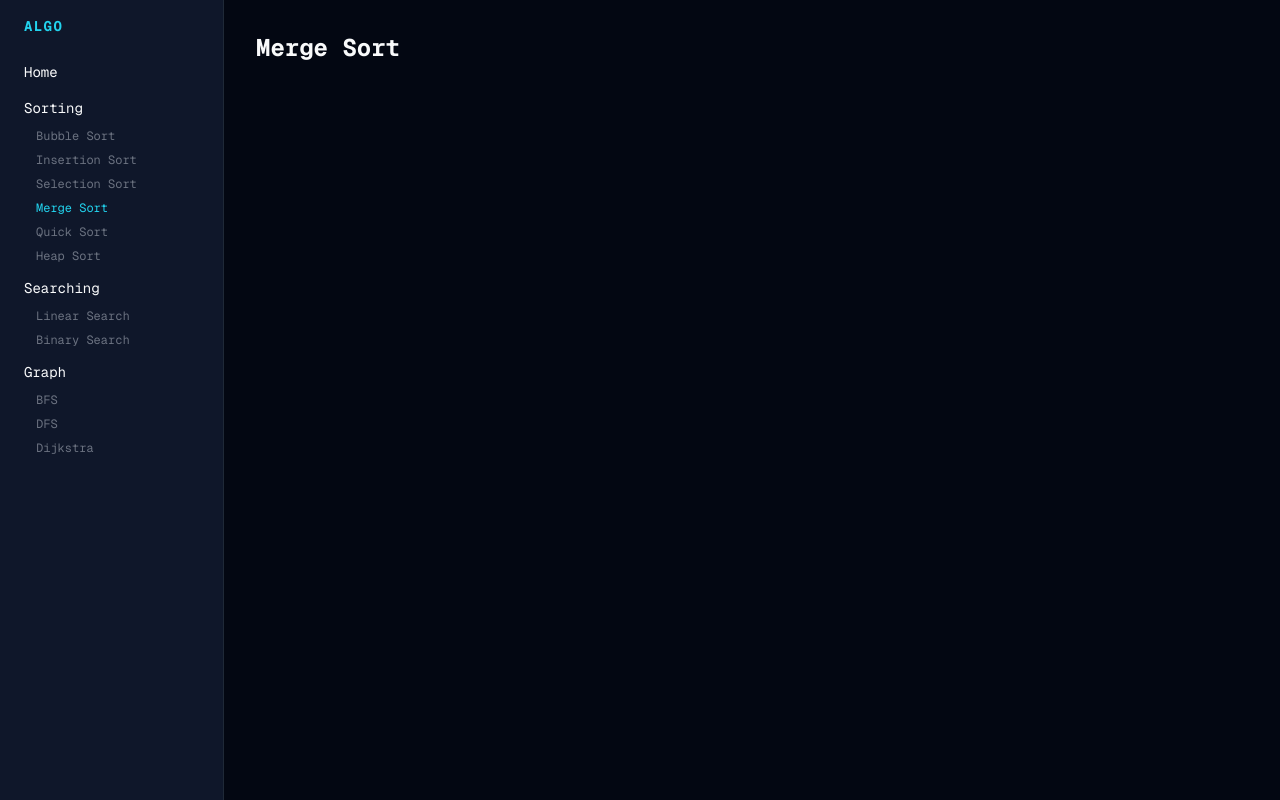
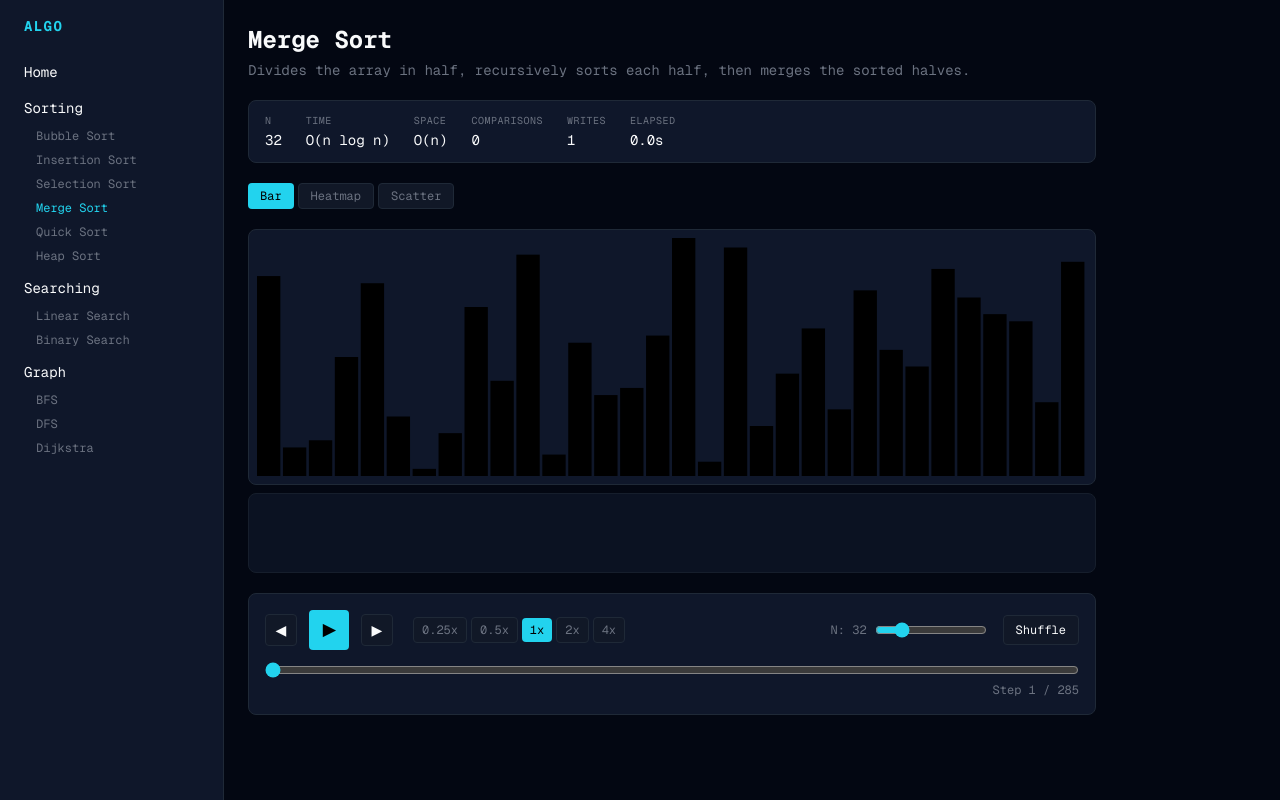
Before and after one commit to QuinLane/Algo, a Next.js app: page /sort/merge in a window 1280 px wide. Built offline with nearby package versions, Linux system fonts and the light colour scheme.

Commit message:
feat(phase-4): merge/quick/heap sort pages live

```diff
--- a/src/app/sort/heap/page.tsx
+++ b/src/app/sort/heap/page.tsx
@@ -1,3 +1,11 @@
+"use client";
+
+import SortPage from "@/components/layout/SortPage";
+import { heapSort } from "@/lib/algorithms/sorting/heapSort";
+import { registry } from "@/lib/registry";
+
+const meta = registry.find((a) => a.id === "heap-sort")!;
+
 export default function Page() {
-  return <h1 className="p-8 text-2xl font-bold capitalize">heap Sort</h1>;
+  return <SortPage meta={meta} generateTrace={heapSort} />;
 }
--- a/src/app/sort/merge/page.tsx
+++ b/src/app/sort/merge/page.tsx
@@ -1,3 +1,11 @@
+"use client";
+
+import SortPage from "@/components/layout/SortPage";
+import { mergeSort } from "@/lib/algorithms/sorting/mergeSort";
+import { registry } from "@/lib/registry";
+
+const meta = registry.find((a) => a.id === "merge-sort")!;
+
 export default function Page() {
-  return <h1 className="p-8 text-2xl font-bold capitalize">merge Sort</h1>;
+  return <SortPage meta={meta} generateTrace={mergeSort} hasAuxiliary />;
 }
--- a/src/app/sort/quick/page.tsx
+++ b/src/app/sort/quick/page.tsx
@@ -1,3 +1,11 @@
+"use client";
+
+import SortPage from "@/components/layout/SortPage";
+import { quickSort } from "@/lib/algorithms/sorting/quickSort";
+import { registry } from "@/lib/registry";
+
+const meta = registry.find((a) => a.id === "quick-sort")!;
+
 export default function Page() {
-  return <h1 className="p-8 text-2xl font-bold capitalize">quick Sort</h1>;
+  return <SortPage meta={meta} generateTrace={quickSort} />;
 }
```
